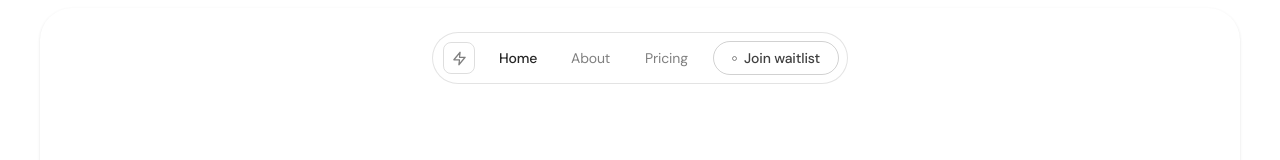
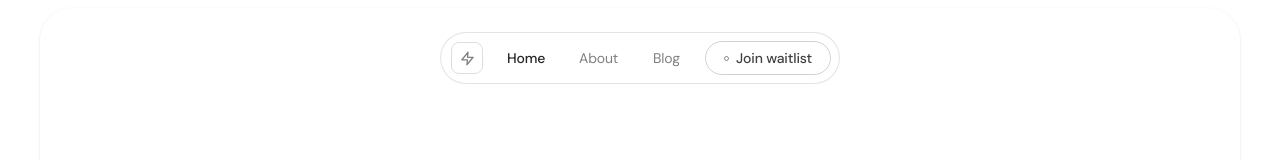
Before and after one commit to Dahmie87/portfolioIn3d, a React (Vite) app: page / in a window 1280 px wide. Shown: the top 160 px of the page. Built offline with nearby package versions, Linux system fonts and the light colour scheme.

Commit message:
add new nav bar

```diff
--- a/src/components/navbar.tsx
+++ b/src/components/navbar.tsx
@@ -110,7 +110,7 @@ const styles = `
   }
 `;
 
-const LINKS = ["Home", "About", "Pricing"] as const;
+const LINKS = ["Home", "About", "Blog"] as const;
 type Link = (typeof LINKS)[number];
 
 export default function NavBar() {
```
